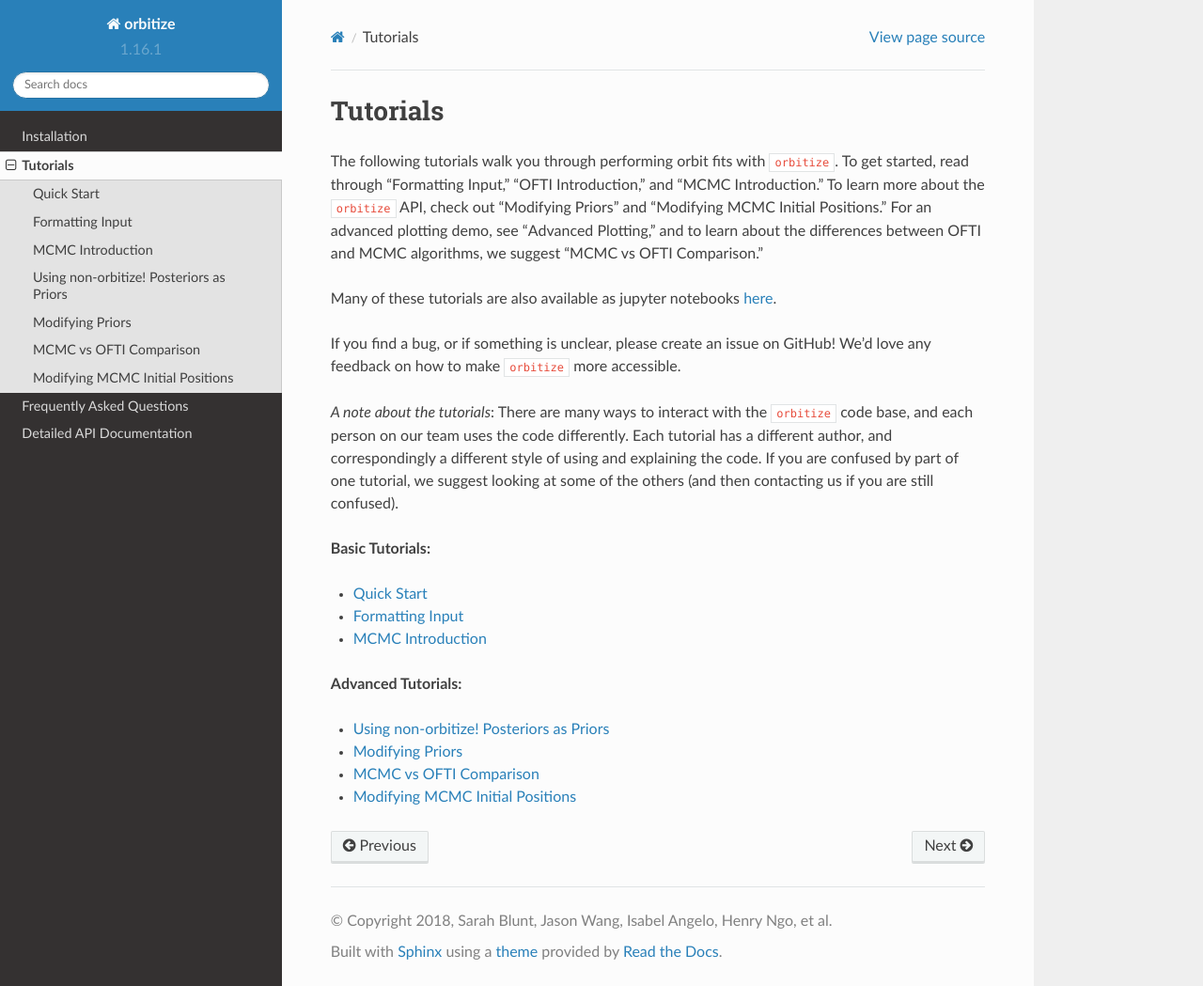
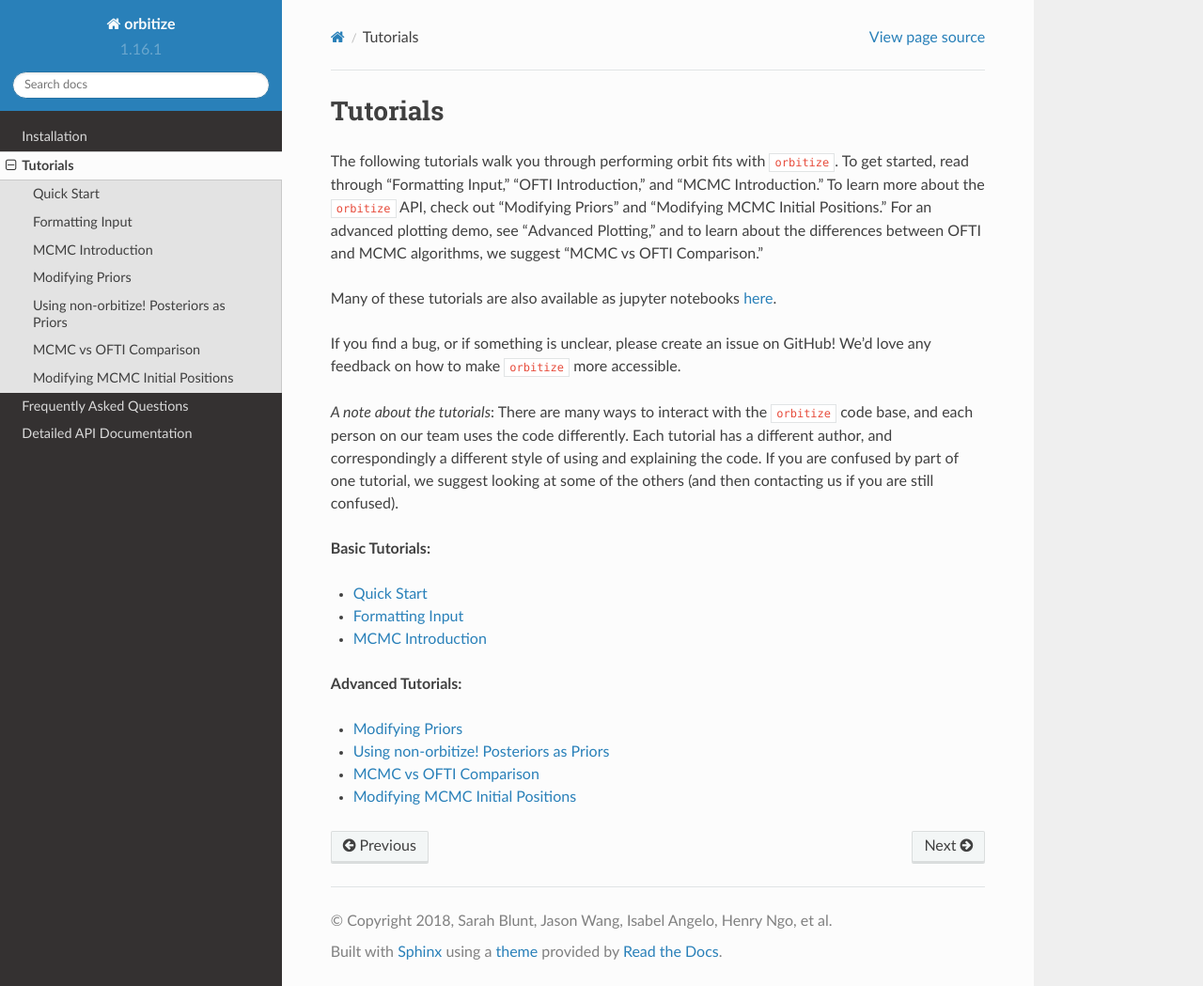
Before and after one commit to sblunt/orbitize, a Sphinx documentation site: the page built from docs/tutorials.rst, in a window 1280 px wide and 1049 px high. Shown: the whole window at 94% size. Built offline with Sphinx 7.4.7 and the Read the Docs theme 2.0.0, drawn with Linux system fonts in a browser that asks for light colours; pages that are not in the unit, such as notebooks, are missing from menus.

```diff
--- a/docs/tutorials.rst
+++ b/docs/tutorials.rst
@@ -41,9 +41,9 @@ us if you are still confused).
    :maxdepth: 1
 
    tutorials/RV_MCMC_Tutorial.ipynb
-   tutorials/Using_nonOrbitize_Posteriors_as_Priors.ipynb
    tutorials/Multiplanet_Tutorial.ipynb
    tutorials/Modifying_Priors.ipynb
+   tutorials/Using_nonOrbitize_Posteriors_as_Priors.ipynb
    tutorials/Plotting_tutorial.ipynb
    tutorials/MCMC_vs_OFTI.ipynb
    tutorials/Modifying_MCMC_initial_positions.ipynb
```
